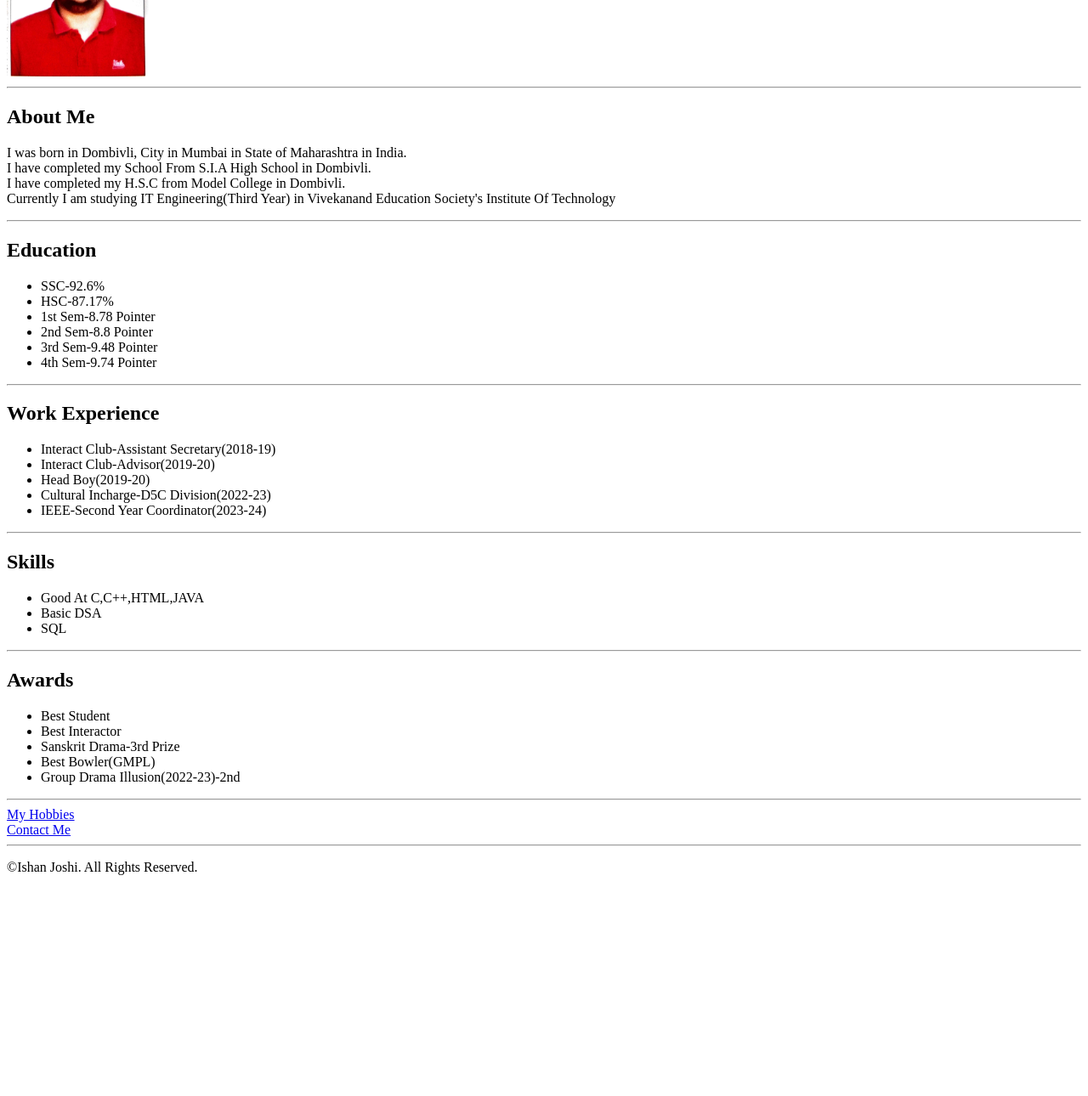
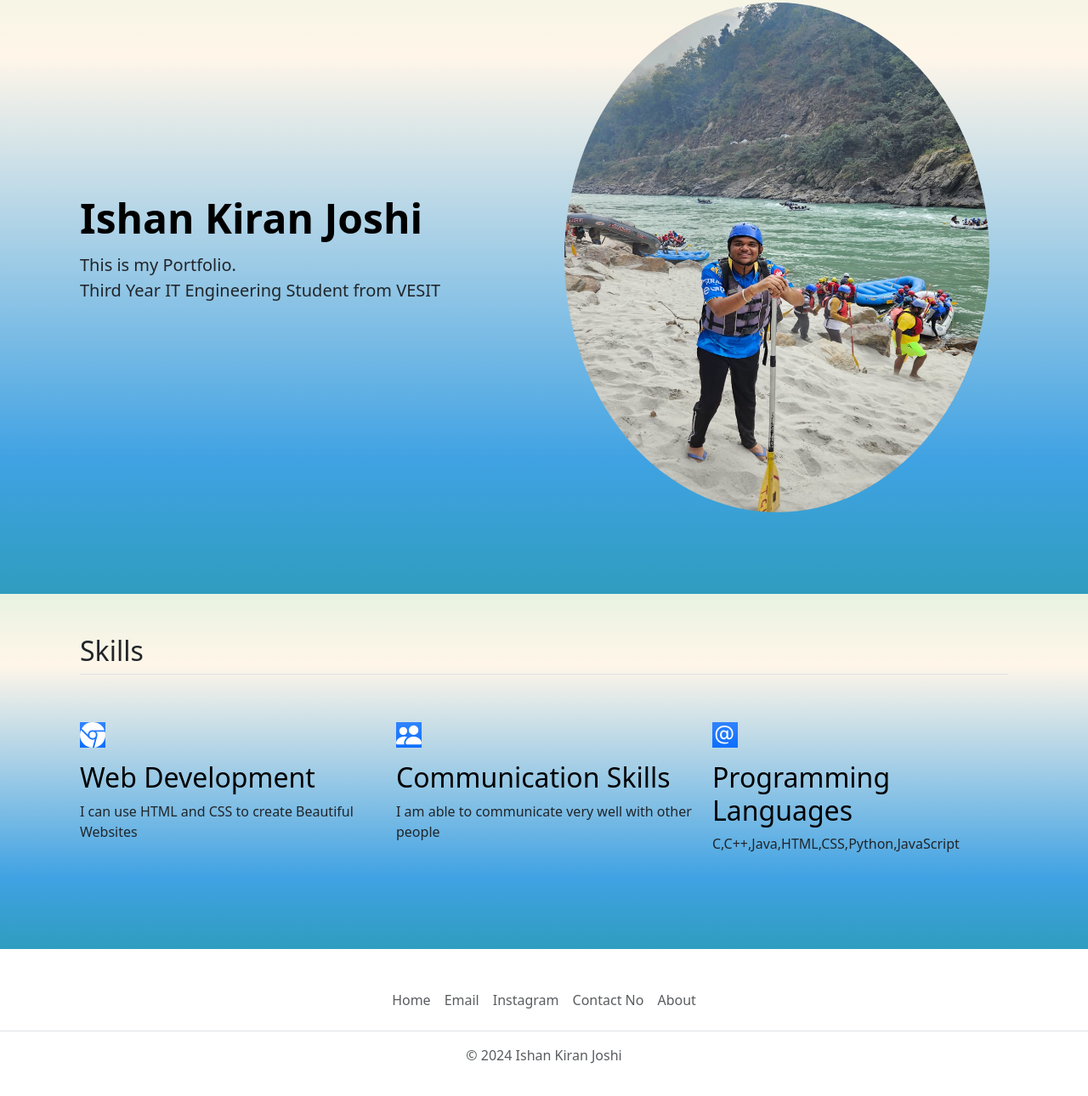
Before and after one commit to Ishan2611/Web-Development, a plain HTML site: page index.html in a window 1280 px wide. Shown: the part 190-1480 px from the top of the page at 85% size. Before the commit the page ends 1236 px from the top, so only its background shows below. Drawn offline with nearby package versions, Linux system fonts and the light colour scheme.

Commit message:
Update index.html

```diff
--- a/index.html
+++ b/index.html
@@ -3,62 +3,94 @@
 <head>
     <meta charset="UTF-8">
     <meta name="viewport" content="width=device-width, initial-scale=1.0">
-    <title>My Resume</title>
+    <title>My Portfolio</title>
+    <link href="https://cdn.jsdelivr.net/npm/bootstrap@5.3.2/dist/css/bootstrap.min.css" rel="stylesheet" integrity="sha384-T3c6CoIi6uLrA9TneNEoa7RxnatzjcDSCmG1MXxSR1GAsXEV/Dwwykc2MPK8M2HN" crossorigin="anonymous">
+    <link rel="stylesheet" href="style.css">
 </head>
 <body>
-<h1>Ishan Joshi</h1>
-<img src="./ishan photo.jpg" alt="Ishan Joshi" height="200"/>
-<hr/>
-<h2>About Me</h2>
-<p>I was born in Dombivli, City in Mumbai in State of Maharashtra in India.
-    <br/>
- I have completed my School From S.I.A High School in Dombivli.
- <br/>
-I have completed my H.S.C from Model College in Dombivli.
-<br/>
-Currently I am studying IT Engineering(Third Year) in Vivekanand Education Society's Institute Of Technology </p>
-<hr/>
-<h2>Education</h2>
-<ul>
-    <li>SSC-92.6%</li>
-    <li>HSC-87.17%</li>
-    <li>1st Sem-8.78 Pointer</li>
-    <li>2nd Sem-8.8 Pointer</li>
-   <li>3rd Sem-9.48 Pointer</li>
-   <li>4th Sem-9.74 Pointer</li>
-   </ul>
-   <hr/>
-<h2>Work Experience</h2>
-<ul>
-    <li>Interact Club-Assistant Secretary(2018-19)</li>
-   <li>Interact Club-Advisor(2019-20)</li>
-   <li>Head Boy(2019-20)</li>
-   <li>Cultural Incharge-D5C Division(2022-23)</li>
-   <li>IEEE-Second Year Coordinator(2023-24)</li></p>
-   </ul>
-   <hr/>
-<h2>Skills</h2>
-<ul>
-    <li>Good At C,C++,HTML,JAVA</li>
-    <li>Basic DSA</li>
-    <li>SQL</li>
+  <!--Header-->
+  <div class="container">
+    <header class="d-flex flex-wrap justify-content-center py-3 mb-4 border-bottom">
+      <a href="/" class="d-flex align-items-center mb-3 mb-md-0 me-md-auto link-body-emphasis text-decoration-none">
+        <svg class="bi me-2" width="40" height="32"><use xlink:href="#bootstrap"></use></svg>
+        <span class="fs-4">Ishan Joshi</span>
+      </a>
+
+      <ul class="nav nav-pills">
+        <li class="nav-item"><a href="#title" class="nav-link active" aria-current="page">Home</a></li>
+        <li class="nav-item"><a href="#skills" class="nav-link">Skills</a></li>
+        <li class="nav-item"><a href="#contact" class="nav-link">Contact</a></li>
+
+      </ul>
+    </header>
+  </div>
+    <!--My info-->
+    <section id="title" class="gradient-background">
+    <div class="container col-xxl-8 px-4 py-5">
+      <div class="row flex-lg-row-reverse align-items-center g-5 py-5">
+        <div class="col-10 col-sm-8 col-lg-6">
+          <img class="img" src="Ishan Image.jpg.jpg" class="d-block mx-lg-auto img-fluid" alt="Bootstrap Themes" width="600" height="500" loading="lazy">
+        </div>
+        <div class="col-lg-6">
+          <h1 class="display-5 fw-bold text-body-emphasis lh-1 mb-3">Ishan Kiran Joshi</h1>
+          <p class ="lead" font-size="20">This is my Portfolio.<br> Third Year IT Engineering Student from VESIT </p>
+          <div class="d-grid gap-2 d-md-flex justify-content-md-start">
+
+          </div>
+        </div>
+      </div>
+    </div>
+    </section>
+    <!--Skills-->
+    <section id="skills" class="gradient-background">
+      <div class="container px-4 py-5" id="featured-3">
+        <h2 class="pb-2 border-bottom">Skills</h2>
+        <div class="row g-4 py-5 row-cols-1 row-cols-lg-3">
+          <div class="feature col">
+            <div class="feature-icon d-inline-flex align-items-center justify-content-center text-bg-primary bg-gradient fs-2 mb-3">
+              <svg xmlns="http://www.w3.org/2000/svg" width="30" height="30" fill="currentColor" class="bi bi-browser-chrome" viewBox="0 0 16 16">
+                <path fill-rule="evenodd" d="M16 8a8 8 0 0 1-7.022 7.94l1.902-7.098a3 3 0 0 0 .05-1.492A3 3 0 0 0 10.237 6h5.511A8 8 0 0 1 16 8M0 8a8 8 0 0 0 7.927 8l1.426-5.321a3 3 0 0 1-.723.255 3 3 0 0 1-1.743-.147 3 3 0 0 1-1.043-.7L.633 4.876A8 8 0 0 0 0 8m5.004-.167L1.108 3.936A8.003 8.003 0 0 1 15.418 5H8.066a3 3 0 0 0-1.252.243 2.99 2.99 0 0 0-1.81 2.59M8 10a2 2 0 1 0 0-4 2 2 0 0 0 0 4"/>
+              </svg>
+            </div>
+            <h3 class="fs-2 text-body-emphasis">Web Development</h3>
+            <p>I can use HTML and CSS to create Beautiful Websites</p>
+
+          </div>
+          <div class="feature col">
+            <div class="feature-icon d-inline-flex align-items-center justify-content-center text-bg-primary bg-gradient fs-2 mb-3">
+              <svg xmlns="http://www.w3.org/2000/svg" width="30" height="30" fill="currentColor" class="bi bi-people-fill" viewBox="0 0 16 16">
+                <path d="M7 14s-1 0-1-1 1-4 5-4 5 3 5 4-1 1-1 1zm4-6a3 3 0 1 0 0-6 3 3 0 0 0 0 6m-5.784 6A2.24 2.24 0 0 1 5 13c0-1.355.68-2.75 1.936-3.72A6.3 6.3 0 0 0 5 9c-4 0-5 3-5 4s1 1 1 1zM4.5 8a2.5 2.5 0 1 0 0-5 2.5 2.5 0 0 0 0 5"/>
+              </svg>
+            </div>
+            <h3 class="fs-2 text-body-emphasis">Communication Skills</h3>
+            <p>I am able to communicate very well with other people</p>
+
+          </div>
+          <div class="feature col">
+            <div class="feature-icon d-inline-flex align-items-center justify-content-center text-bg-primary bg-gradient fs-2 mb-3">
+              <svg xmlns="http://www.w3.org/2000/svg" width="30" height="30" fill="currentColor" class="bi bi-at" viewBox="0 0 16 16">
+                <path d="M13.106 7.222c0-2.967-2.249-5.032-5.482-5.032-3.35 0-5.646 2.318-5.646 5.702 0 3.493 2.235 5.708 5.762 5.708.862 0 1.689-.123 2.304-.335v-.862c-.43.199-1.354.328-2.29.328-2.926 0-4.813-1.88-4.813-4.798 0-2.844 1.921-4.881 4.594-4.881 2.735 0 4.608 1.688 4.608 4.156 0 1.682-.554 2.769-1.416 2.769-.492 0-.772-.28-.772-.76V5.206H8.923v.834h-.11c-.266-.595-.881-.964-1.6-.964-1.4 0-2.378 1.162-2.378 2.823 0 1.737.957 2.906 2.379 2.906.8 0 1.415-.39 1.709-1.087h.11c.081.67.703 1.148 1.503 1.148 1.572 0 2.57-1.415 2.57-3.643zm-7.177.704c0-1.197.54-1.907 1.456-1.907.93 0 1.524.738 1.524 1.907S8.308 9.84 7.371 9.84c-.895 0-1.442-.725-1.442-1.914"/>
+              </svg>
+            </div>
+            <h3 class="fs-2 text-body-emphasis">Programming Languages</h3>
+            <p>C,C++,Java,HTML,CSS,Python,JavaScript</p>
+          </div>
+        </div>
+      </div>
+    </section>
+
+ <section id="contact">
+  <footer class="py-3 my-4">
+    <ul class="nav justify-content-center border-bottom pb-3 mb-3">
+      <li class="nav-item"><a href="title" class="nav-link px-2 text-body-secondary">Home</a></li>
+      <li class="nav-item"><a href="email.html" class="nav-link px-2 text-body-secondary">Email</a></li>
+      <li class="nav-item"><a href="https://www.instagram.com/ishanjoshi_2611/?igsh=MTFuMjFwbm5vYzg2eA%3D%3D" class="nav-link px-2 text-body-secondary">Instagram</a></li>
+      <li class="nav-item"><a href="contact.html" class="nav-link px-2 text-body-secondary">Contact No</a></li>
+      <li class="nav-item"><a href="/4.4-Capstone Project-1/index.html" class="nav-link px-2 text-body-secondary">About</a></li>
     </ul>
-    <hr/>
-<h2>Awards</h2>
-<ul>
-<li>Best Student</li>
-<li>Best Interactor</li>
-<li>Sanskrit Drama-3rd Prize</li>
-<li>Best Bowler(GMPL)</li>
-<li>Group Drama Illusion(2022-23)-2nd</li>
-</ul>
-<hr/>
-<a href="./Hobbies.html">My Hobbies</a>
-<br/>
-<a href="./Contact.html">Contact Me</a>
-<hr/>
-<footer>
-    <p> ©Ishan Joshi. All Rights Reserved. </p>
-</footer>
+    <p class="text-center text-body-secondary">© 2024 Ishan Kiran Joshi</p>
+  </footer>
+ </section>
+
 </body>
 </html>
```
